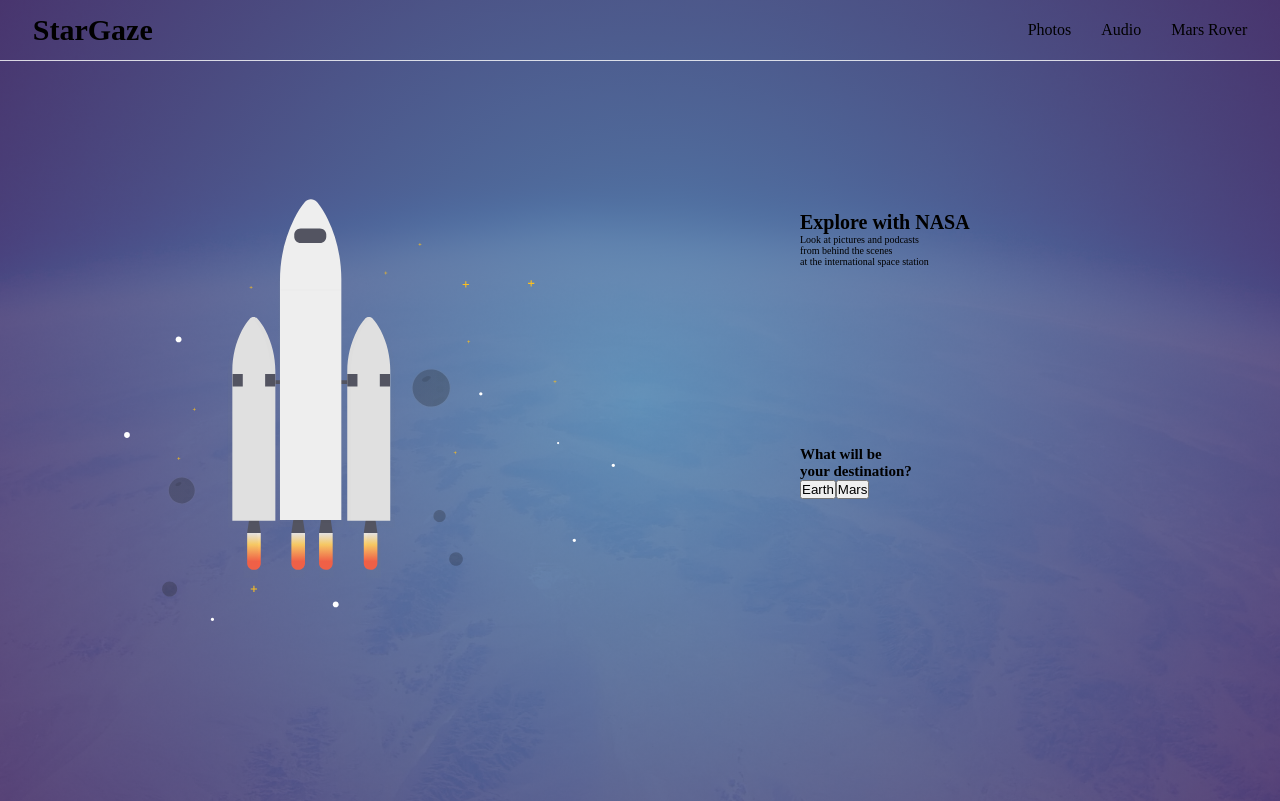
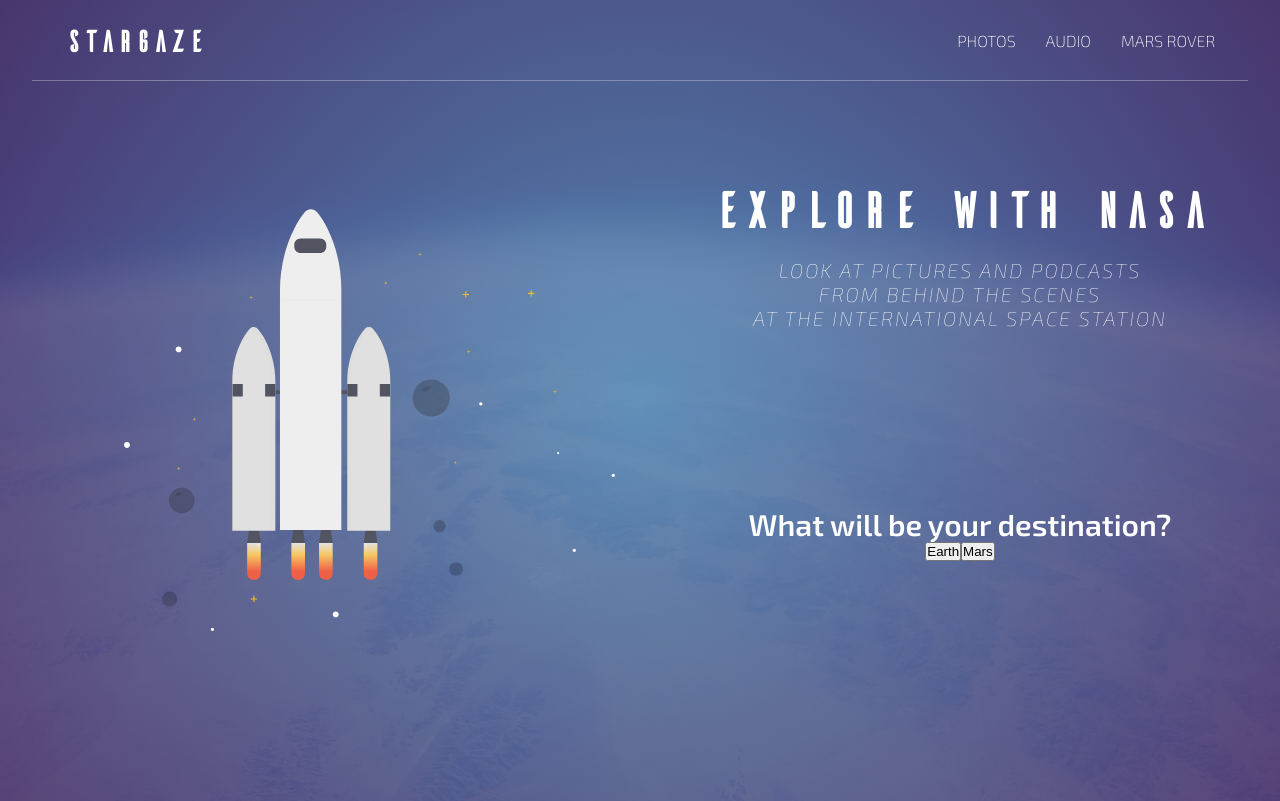
Before and after one commit to Loganpotts1/StarGaze-MKII, a React (Create React App) app: page / in a window 1280 px wide. Built offline with nearby package versions, Linux system fonts and the light colour scheme.

Commit message:
Style header and navbar

```diff
--- a/public/index.html
+++ b/public/index.html
@@ -24,6 +24,7 @@
       work correctly both with client-side routing and a non-root public URL.
       Learn how to configure a non-root public URL by running `npm run build`.
     -->
+    <link href="https://fonts.googleapis.com/css2?family=Exo+2:ital,wght@0,100;0,200;0,300;0,400;0,500;0,600;1,100;1,200;1,300;1,400;1,500;1,600&family=Overpass:ital,wght@0,100;0,200;0,300;0,400;0,600;1,100;1,200;1,300;1,400;1,600&display=swap" rel="stylesheet">
     <title>React App</title>
   </head>
   <body>
--- a/src/css/base/_animations.scss
+++ b/src/css/base/_animations.scss
@@ -6,7 +6,7 @@
         opacity: 0;
     }
     100% {
-        transform: translateY(60px) rotateX(0deg);
+        transform: translateY(calc(4rem + 70px)) rotateX(0deg);
         transform-origin: top;
         opacity: 1;
     }
--- a/src/css/base/_base.scss
+++ b/src/css/base/_base.scss
@@ -4,6 +4,17 @@
 }
 
 $bp-medium: 700px;
+//
+
+//FONTS
+@font-face {
+    font-family: Ailerons;
+    src: url(../fonts/Ailerons-Regular.otf) format("opentype");
+}
+@font-face {
+    font-family: Polya;
+    src: url(../fonts/POLYA.otf) format("opentype");
+}
 //
 
 
@@ -18,6 +29,10 @@
 
 html {
     font-size: 62.5%; // 10px/16px = 62.5%, making 1rem = 10px
+
+    @media screen and (max-width: $bp-medium) {
+        font-size: 45%;
+    }
 }
 
 body {
--- /dev/null
+++ b/src/css/base/_headings.scss
@@ -0,0 +1,25 @@
+.heading-1 {
+    font-family: "Ailerons";
+    font-size: 5rem;
+}
+
+.heading-2 {
+    font-family: "Exo 2";
+    font-size: 3rem;
+}
+
+.heading-3 {
+
+}
+
+.heading-4 {
+
+}
+
+.heading-5 {
+
+}
+
+.heading-6 {
+
+}
--- /dev/null
+++ b/src/css/components/_cta.scss
@@ -0,0 +1,10 @@
+.cta {
+    grid-column: col-start 5 / center-end;
+    grid-row: 2 / 3;
+    align-self: start;
+    text-align: center;
+    padding-top: 5rem;
+
+    &__buttons {
+    }
+}
--- /dev/null
+++ b/src/css/components/_header.scss
@@ -0,0 +1,39 @@
+.header {
+    grid-column: col-start 5 / center-end;
+    grid-row: 1 / 2;
+    text-align: center;
+    position: relative;
+    transition: all .5s ease-in-out;
+
+    &__text {
+        text-transform: uppercase;
+        font-family: "Exo 2";
+        font-weight: 100;
+        font-size: 2rem;
+        font-style: italic;
+        padding-top: 2rem;
+        letter-spacing: .2rem;
+    }
+
+    &::before {
+        position: absolute;
+        left: 0;
+        top: -40%;
+        content: "";
+        height: 180%;
+        width: 100%;
+        border: 1px solid rgba(#fff, .3);
+        border-radius: 12px;
+        opacity: 0;
+        transition: all .5s ease-in-out;
+    }
+
+    &:hover {
+        transform: translateY(-5px);
+
+        &::before {
+            opacity: 1;
+        }
+    }
+
+}
--- a/src/css/components/_navbar.scss
+++ b/src/css/components/_navbar.scss
@@ -1,13 +1,27 @@
 .nav {
+    width: 95%;
+    justify-self: center;
     display: grid;
     grid-template-columns: max-content 1fr max-content;
-    grid-template-rows: 60px;
+    grid-template-rows: 80px;
     align-items: center;
-    border-bottom: 1px solid rgba(#fff, .8);
+    border-bottom: 1px solid rgba(#fff, .3);
+
+    @media screen and (max-width: $bp-medium) {
+        width: 100%;
+        border-bottom: none;
+        background-color: #fff;
+    }
 
     &__logo {
-        font-size: 3rem;
+        font-family: "Ailerons";
+        font-size: 30px;
         margin-left: calc(20px + 1vw);
+
+        @media screen and (max-width: $bp-medium) {
+            color: rgba(80, 57, 117, .9);
+            z-index: 2;
+        }
     }
 
     &__items {
@@ -18,27 +32,28 @@
         grid-column-gap: 3rem;
         align-items: center;
         margin-right: calc(20px + 1vw);
+        font-family: "Exo 2";
+        font-weight: 200;
 
         @media screen and (max-width: $bp-medium) {
             grid-column: 3 / 4;
             grid-template-columns: max-content;
+            grid-row-gap: 2rem;
             justify-items: center;
             opacity: 0;
             margin-right: 0;
 
             &--active {
                 width: 100%;
-                padding: 1rem 0;
+                background-color: #fff;
+                padding: 4rem 0;
                 border-bottom-left-radius: 12px;
                 border-bottom-right-radius: 12px;
+                position: absolute;
+                opacity: 1;
+                z-index: 1;
+                justify-content: center;
                 animation: hamburger .8s cubic-bezier(0.175, 0.885, 0.320, 1.275) both;
-                opacity: 1;
-                position: absolute;
-                justify-content: center;
-
-                //Test
-                background-color: lightcoral;
-                //
             }
         }
     }
@@ -49,11 +64,17 @@
 
     &__link {
         font-size: 1.6rem;
+        text-transform: uppercase;
 
         &:link,
         &:visited {
             text-decoration: none;
-            color: #000;
+            color: #fff;
+
+            @media screen and (max-width: $bp-medium) {
+                color: rgba(80, 57, 117, .9);
+                font-size: 2.5rem;
+            }
         }
     }
 }
@@ -64,6 +85,8 @@
     margin-right: calc(20px + 1vw);
     border-radius: 50%;
     transition: all .8s cubic-bezier(0.175, 0.885, 0.320, 1.275);
+    background-image: radial-gradient(circle, rgba(90,139,183,.9) 0%, rgba(80, 57, 117, .9) 100%);
+    z-index: 2;
 
     @media screen and (max-width: $bp-medium) {
         display: inherit;
--- a/src/css/layout/_layout.scss
+++ b/src/css/layout/_layout.scss
@@ -1,6 +1,7 @@
 .container {
     display: grid;
     grid-template-rows: min-content;
+    color: #fff;
 
     &--landing-page {
         background-image: radial-gradient(circle, rgba(90,139,183,.9) 0%, rgba(80, 57, 117, .9) 100%), url(../images/hero.jpg);
@@ -18,19 +19,8 @@
             align-items: center;
 
             //TEST
-            min-height: calc(100vh - 60px);
+            min-height: calc(100vh - 80px);
             //
-
-            .header {
-                grid-column: col-start 6 / center-end;
-                grid-row: 1 / 2;
-            }
-
-            .cta {
-                grid-column: col-start 6 / center-end;
-                grid-row: 2 / 3;
-                align-self: start;
-            }
         }
     }
 
--- a/src/css/main.scss
+++ b/src/css/main.scss
@@ -1,7 +1,10 @@
 @import "base/base";
 @import "base/animations";
+@import "base/headings";
 
 @import "layout/layout";
 
 @import "components/navbar";
 @import "components/rocketship";
+@import "components/header";
+@import "components/cta";
--- a/src/pages/LandingPage.jsx
+++ b/src/pages/LandingPage.jsx
@@ -38,7 +38,7 @@
                 <div className="cta">
 
                     <HeadingTwo
-                    text={["What will be", <br/>, "your destination?"]}
+                    text="What will be your destination?"
                     />
 
                     <div className="cta__buttons">
```
Also changed, not shown: src/components/MoonMenu.jsx (+6 -6 lines), src/css/main.min.css, src/fonts/Ailerons-Regular.otf (added), src/fonts/POLYA.otf (added).
